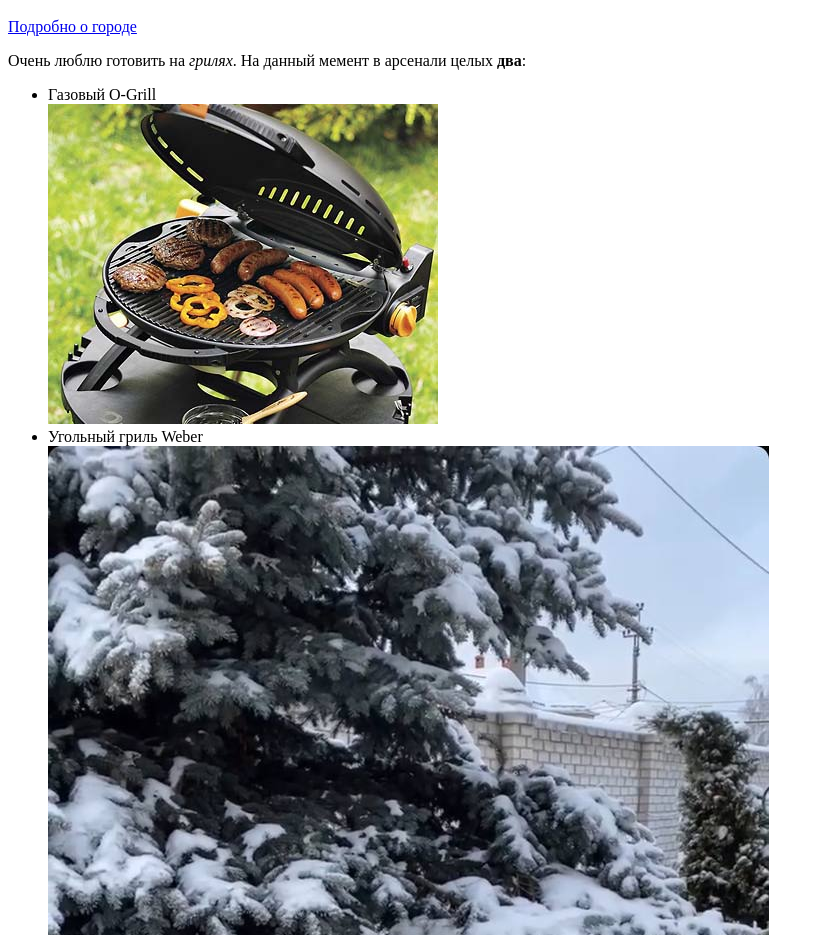
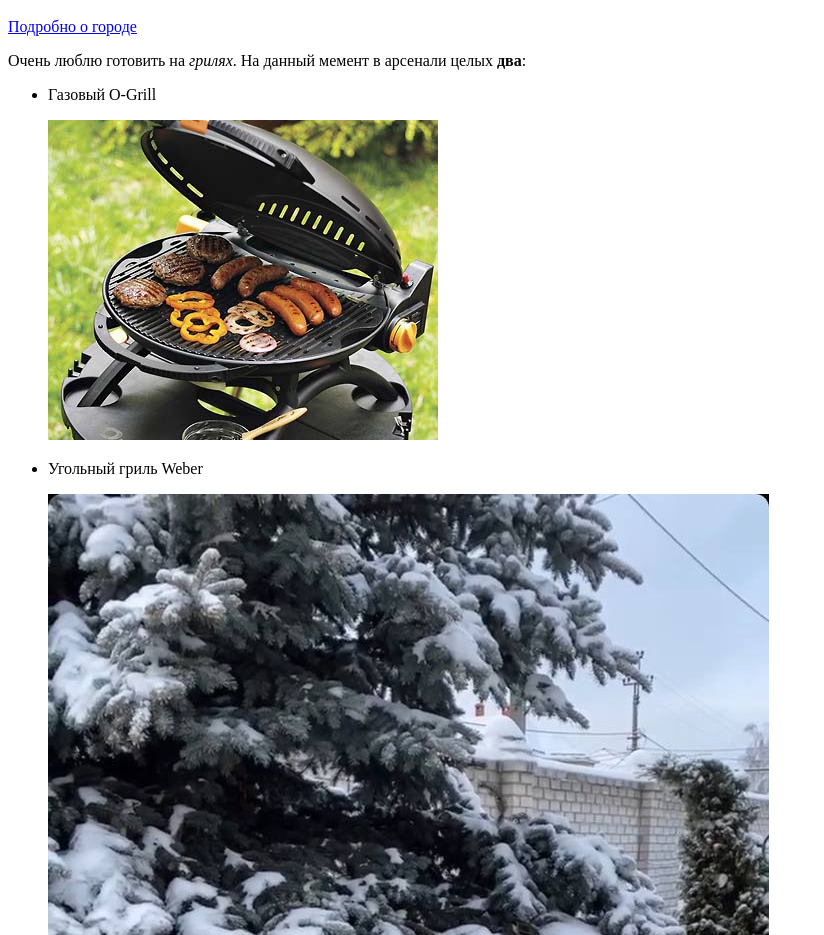
Before and after one commit to BangWang77/HW-03, a plain HTML site: page pages/index.html in a window 1280 px wide. Shown: the part 1017-1952 px from the top of the page, without its empty margins (0-824 px from the left). Drawn offline with Linux system fonts and the light colour scheme.

Commit message:
2'nd fix

```diff
--- a/pages/index.html
+++ b/pages/index.html
@@ -22,10 +22,8 @@
         <!--Решил будет интересно попробовать добавить это всё для первого раза-->
         <p>Очень люблю готовить на <em>грилях</em>. На данный мемент в арсенали целых <strong>два</strong>:</p>
         <ul>
-            <li>Газовый O-Grill</li>
-            <img src="/img/grill.gas.jpg" alt="Газовый гриль">
-            <li>Угольный гриль Weber</li>
-            <img src="/img/Grill2.jpg" alt="Угольный гриль">
+            <li>Газовый O-Grill<p><img src="/img/grill.gas.jpg" alt="Газовый гриль"></p></li>
+            <li>Угольный гриль Weber<p> <img src="/img/Grill2.jpg" alt="Угольный гриль"></p></li>
         </ul>
         <p>Более подробно можно увидеть на моём <strong><a href="https://www.youtube.com/channel/UCQX_A8aOkYA9y4DdF8rB-sw" target="_blank">You-Tube</a></strong></p>
         <h2>Чему я хочу научиться</h2>
```
